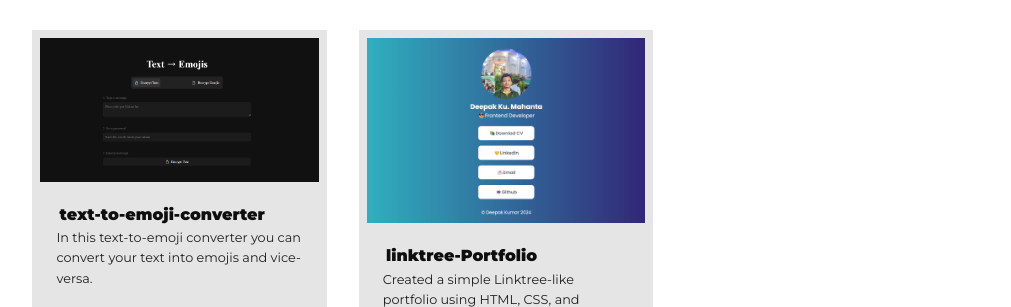
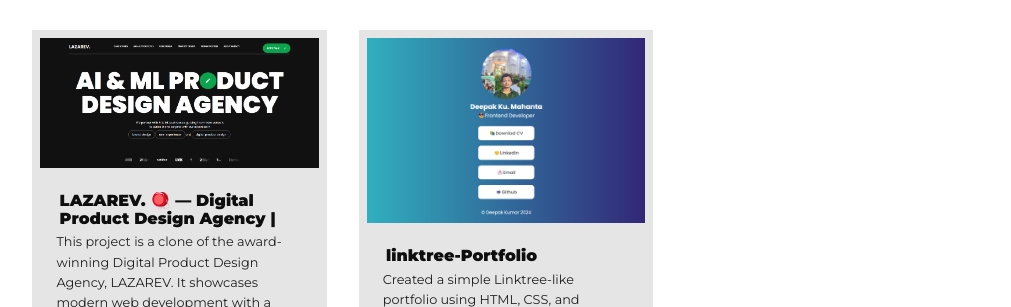
Before and after one commit to Deepak-Mahanta/Deepak-Kumar, a plain HTML site: page index.html in a window 1280 px wide. Shown: the part 2305-2612 px from the top of the page, without its empty margins (134-1145 px from the left). Drawn offline with nearby package versions, Linux system fonts and the light colour scheme.

Commit message:
Lazarev project added.

```diff
--- a/index.html
+++ b/index.html
@@ -15,7 +15,7 @@
     href="https://fonts.googleapis.com/css2?family=Montserrat:ital,wght@0,100..900;1,100..900&family=Outfit:wght@100..900&display=swap"
     rel="stylesheet">
 
-  <!-- CDN OF RENIX ICON -->
+  <!-- CDN OF REMIX ICON -->
   <link href="https://cdn.jsdelivr.net/npm/remixicon@4.3.0/fonts/remixicon.css" rel="stylesheet" />
 
   <!-- Animate on scroll     -->
@@ -43,7 +43,7 @@
     <a href="#" class="active"><i class="ri-home-3-line"></i></a>
     <a href="#resume"><i class="ri-briefcase-line"></i></i></a>
     <a href="#projects"><i class="ri-passport-line"></i></a>
-    <a href="#contact"><i class="ri-contacts-line"></i></a>
+    <a href="#contact"><i class="ri-chat-3-line"></i></a>
   </menu>
 
 
@@ -56,7 +56,7 @@
       <h5 data-aos="fade-in" data-aos-delay="500">Hi, I'm Deepak Kumar</h5>
       <h1 data-aos="fade-in" data-aos-delay="500">Fullstack <span>Web Developer </span>
       </h1>
-      <p data-aos="fade-in" data-aos-delay="500">I'm a Software Engineer (Frontend & Full Stack) with 6 months of experience using Reactjs. Reach out if you'd like to Know more!
+      <p data-aos="fade-in" data-aos-delay="500">I'm a Frontend and Fullstack Developer skilled in JavaScript, React, Node.js, and MongoDB. Passionate about creating responsive and user-friendly web applications. Let's build something amazing!
       </p>
       <div class="header-cta" data-aos="fade-in">
         <a href="#projects" class="btn"> My Projects</a>
@@ -155,15 +155,15 @@
 
       <article class="project mix frontend" data-order="4">
         <div class="project-image">
-          <img src="./assets/Text-To_Emoji.png" alt="Project 4">
+          <img src="./assets/Lazarev.png" alt="Project 4">
         </div>
-        <h5>text-to-emoji-converter </h5>
+        <h5>LAZAREV. 🪀 — Digital Product Design Agency | </h5>
         <p>
-          In this text-to-emoji converter you can convert your text into emojis and vice-versa.
+          This project is a clone of the award-winning Digital Product Design Agency, LAZAREV. It showcases modern web development with a seamless user experience and visually appealing design. Built with HTML5, CSS3, JavaScript, and GSAP, it includes smooth scrolling, loading animations, animated navigation bars, and hover effects.
         </p>
         <div class="project-cta">
           <a href="https://deepak-mahanta.github.io/text-to-emoji-converter/" class="btn primary" target="_blank"><i class="ri-link-unlink"></i></a>
-          <a href="https://github.com/Deepak-Mahanta/text-to-emoji-converter" class="btn " target="_blank"><i class="ri-github-fill"></i></i></a>
+          <a href="https://github.com/Deepak-Mahanta/lazarev-agency" class="btn " target="_blank"><i class="ri-github-fill"></i></i></a>
         </div>
       </article>
 
```
Also changed, not shown: assets/Lazarev.png (added).
